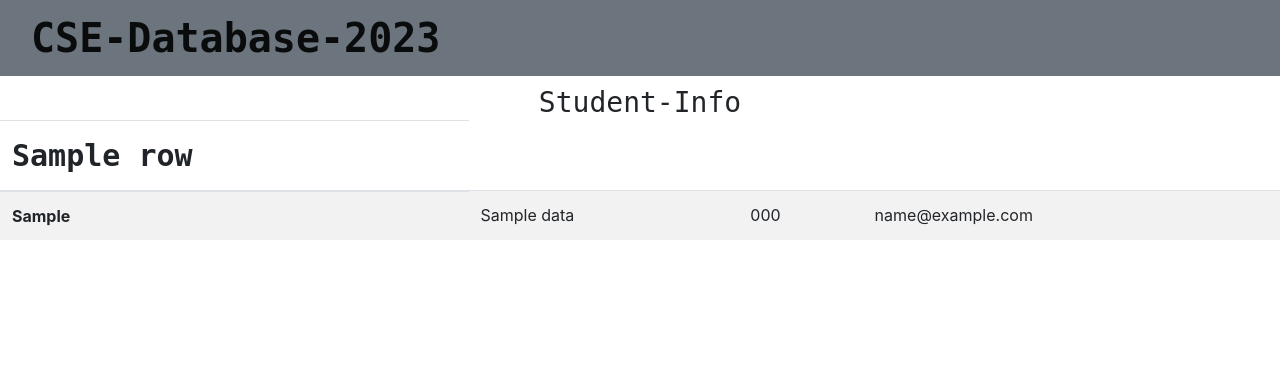
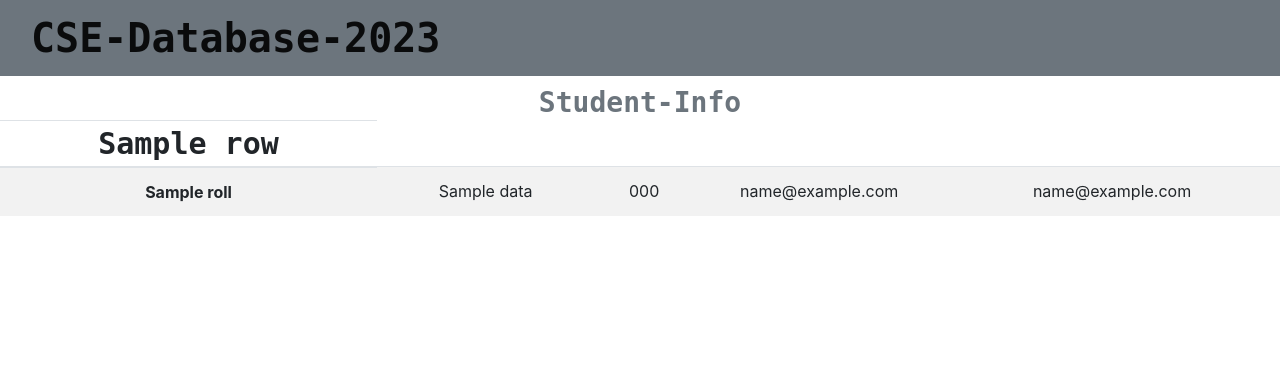
Before and after one commit to Saup21/csedb, a Flask app: template templates/data.html in a window 1280 px wide. Shown: the top 376 px of the page. Run offline with Flask 2, Linux system fonts and the light colour scheme; the template is opened without the code that fills it: most values are stand-ins (such as "Sample title", 1, 10 or a date in 2020).

Commit message:
making it mobile responsive

```diff
--- a/static/css/styles.css
+++ b/static/css/styles.css
@@ -1,7 +1,12 @@
+body {
+    overflow-x: auto;
+}
+
 h3.text-center {
     font-family: monospace;
-    font-weight: 300;
+    font-weight: 600;
     margin: 10px 0 0 0;
+    color: #6c757d;
 }
 
 a.top-text {
@@ -14,4 +19,32 @@ a.top-text {
 th.big {
     font-size: 30px;
     font-family: monospace;
+    padding-top: 0px;
+    padding-bottom: 0px;
 }
+
+@media screen and (max-width: 475px) {
+    a.top-text {
+        font-size: 22px;
+    }
+
+    nav.mobp {
+        padding-left: 0;
+    }
+
+    h3.text-center {
+        font-size: 20px;
+    }
+
+    th.big {
+        font-size: 18px;
+    }
+
+    td {
+        font-size: 14px;
+    }
+
+    th.rsmol {
+        font-size: 14px;
+    }
+}
--- a/templates/data.html
+++ b/templates/data.html
@@ -1,21 +1,22 @@
 {% extends 'index.html' %}
 
 {% block content %}
-    <table class="table table-striped">
+    <table class="table table-striped table-responsive-sm table-responsive-md">
         <thead>
         <tr>
             {% for i in row %}
-                <th class="big" scope="col">{{ i }}</th>
+                <th class="big text-center" scope="col">{{ i }}</th>
             {% endfor %}
         </tr>
         </thead>
   <tbody>
         {% for data in db %}
             <tr>
-                <th scope="row">{{data['Roll no']}}</th>
-                <td>{{data['Student Name']}}</td>
-                <td>{{data['Student Mobile']}}</td>
-                <td>{{data['Student Email']}}</td>
+                <th class="rsmol text-center" scope="row">{{data['Roll']}}</th>
+                <td class="text-center">{{data['Name']}}</td>
+                <td class="text-center">{{data['Mobile']}}</td>
+                <td class="text-center" width=250px;>{{data['Email']}}</td>
+                <td class="text-center">{{data['College-mail']}}</td>
             </tr>
         {% endfor %}
   </tbody>
--- a/templates/index.html
+++ b/templates/index.html
@@ -8,7 +8,7 @@
         <link rel="stylesheet" href="static/css/styles.css">
     </head>
     <body>
-        <nav class="navbar navbar-light bg-secondary">
+        <nav class="navbar navbar-light bg-secondary mobp">
             <div class="container-fluid">
                 <a class="navbar-brand top-text" href="/">CSE-Database-2023</a>
             </div>
```
Also changed, not shown: app.py (line endings or trailing spaces).
